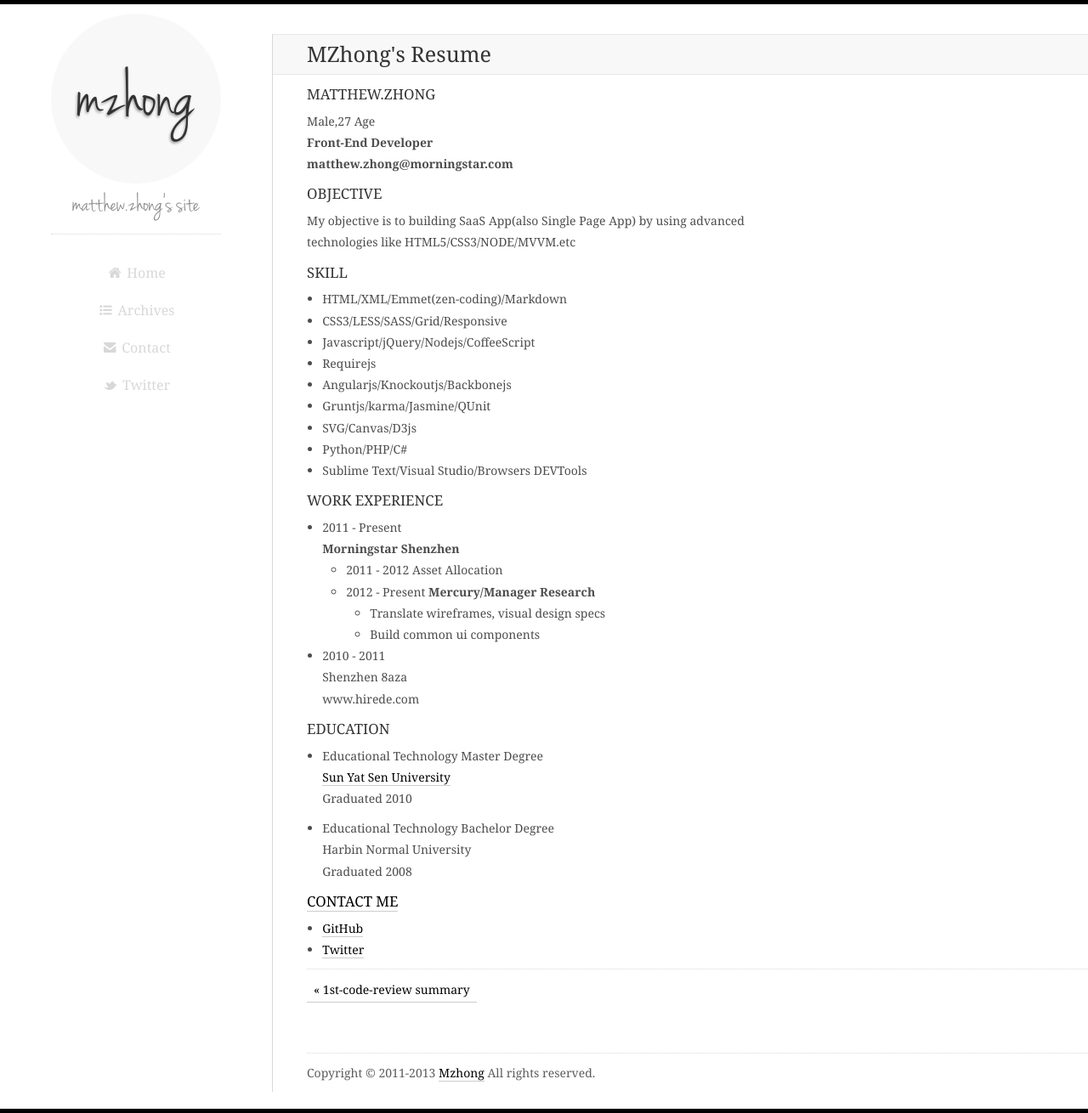
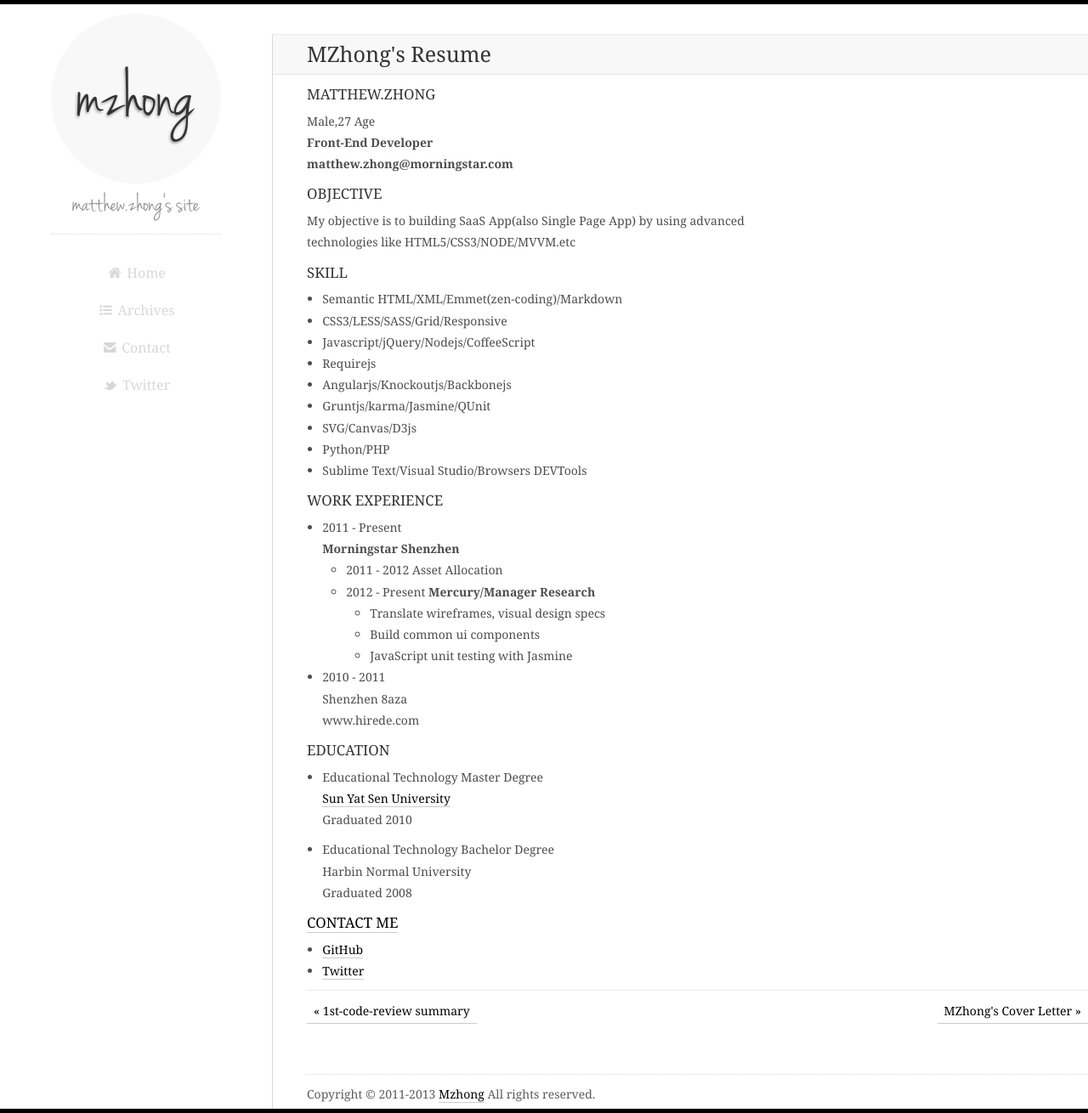
Before and after one commit to flowerszhong/flowerszhong.github.com, a Jekyll site: the page built from _posts/2013-11-15-resume.md, in a window 1280 px wide and 1310 px high. Shown: the whole window at 85% size. Built offline with Jekyll 4.4.1, drawn with Linux system fonts in a browser that asks for light colours; Markdown is read by kramdown in place of the engine named in the settings; comment, search, counter and statistics services are not loaded.

Commit message:
add coverletter

```diff
--- a/_posts/2013-11-15-resume.md
+++ b/_posts/2013-11-15-resume.md
@@ -16,14 +16,14 @@ Male,27 Age
 My objective is to building SaaS App(also Single Page App) by using advanced technologies like HTML5/CSS3/NODE/MVVM.etc
 
 ####SKILL
-+ HTML/XML/Emmet(zen-coding)/Markdown
++ Semantic HTML/XML/Emmet(zen-coding)/Markdown
 + CSS3/LESS/SASS/Grid/Responsive
 + Javascript/jQuery/Nodejs/CoffeeScript
 + Requirejs
 + Angularjs/Knockoutjs/Backbonejs
 + Gruntjs/karma/Jasmine/QUnit
 + SVG/Canvas/D3js
-+ Python/PHP/C#
++ Python/PHP
 + Sublime Text/Visual Studio/Browsers DEVTools
 
 ####WORK EXPERIENCE
@@ -33,6 +33,7 @@ My objective is to building SaaS App(also Single Page App) by using advanced tec
     * 2012 - Present  *Mercury/Manager Research*
         + Translate wireframes, visual design specs
         + Build common ui components
+        + JavaScript unit testing with Jasmine
 
 + 2010 - 2011
 Shenzhen 8aza
```
Also changed, not shown: _posts/2013-11-18-cover-letter.md (added, +31 -0 lines), demo/bak/2013-06-28-discussing-chart-component.md (renamed from _posts/2013-06-28-discussing-chart-component.md), demo/bak/2013-07-09-karma-document-copy.md (renamed from _posts/2013-07-09-karma-document-copy.md), demo/bak/2013-09-26-how-to-develop-apps-on-mercury.md (renamed from _posts/2013-09-26-how-to-develop-apps-on-mercury.md), demo/bak/karma.conf.note.md (renamed from _posts/karma.conf.note.md).
